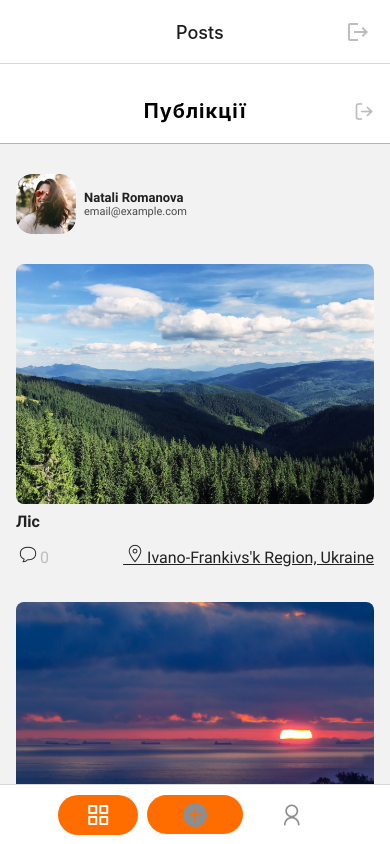
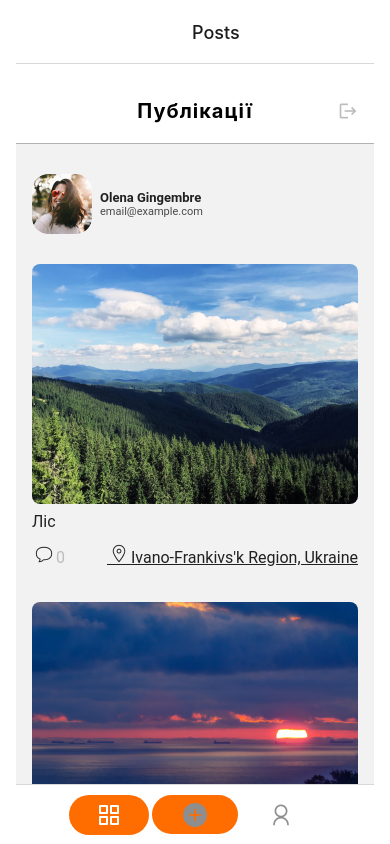
Before and after one commit to HelenaGingembre/rn-hw-5, a React Native app: screen /Posts in a window 390 px wide. Built offline with nearby package versions, Linux system fonts and the light colour scheme.

Commit message:
update nnavigation, expo-splash

```diff
--- a/App.js
+++ b/App.js
@@ -1,38 +1,109 @@
-import React, { useState } from 'react';
+import React, { useCallback, useState, useEffect } from 'react';
+import { View, StyleSheet } from 'react-native';
 import { NavigationContainer } from '@react-navigation/native';
-import { createStackNavigator } from '@react-navigation/stack';
-// import { useFonts } from 'expo-font';
+import * as SplashScreen from 'expo-splash-screen';
+
+import { useFonts } from 'expo-font';
 import * as Font from 'expo-font';
-// import { AppLoading } from 'expo';
-import AppLoading from 'expo-app-loading';
 
 import { Platform } from 'react-native';
-import { Registration } from './Screens/auth/RegistrationScreen';
-import { Login } from './Screens/auth/LoginScreen';
-import { Home } from './Screens/main/Home';
 
 import { useRoute } from './router';
 
-const loadApplication = async () => {
-    await Font.loadAsync({
+// import { Feather, AntDesign, MaterialIcons } from '@expo/vector-icons';
+
+export default function App() {
+    console.log(Platform.OS);
+
+    // const [appIsReady, setAppIsReady] = useState(false);
+    const routing = useRoute(true);
+
+    const [fontsLoaded] = useFonts({
         'Roboto-Bold': require('./assets/fonts/Roboto/Roboto-Bold.ttf'),
         'Roboto-Regular': require('./assets/fonts/Roboto/Roboto-Regular.ttf'),
     });
-};
 
-export default function App() {
-    console.log(Platform.OS);
-    const [iasReady, setIasReady] = useState(false);
-    const routing = useRoute(1);
+    /* useEffect(() => {
+        async function prepare() {
+            try {
+                console.log('Pre-load fonts');
+                await SplashScreen.preventAutoHideAsync();
+            } catch (e) {
+                console.log('error load fonts');
+                console.warn(e);
+            }
+        }
+        prepare();
+    }, []);
 
-    if (!iasReady) {
-        return (
-            <AppLoading
-                startAsync={loadApplication}
-                onFinish={() => setIasReady(true)}
-                onError={console.log('error loading fonts')}
-            />
-        );
+    if (!fontsLoaded) {
+        console.log('error fonts loader');
+        // return undefined;
+        return null;
+    } else {
+        SplashScreen.hideAsync();
     }
-    return <NavigationContainer>{routing}</NavigationContainer>;
+*/
+    const onFontsLoaded = useCallback(async () => {
+        if (fontsLoaded) {
+            await SplashScreen.hideAsync();
+        }
+    }, [fontsLoaded]);
+
+    if (!fontsLoaded) {
+        return null;
+    }
+    /*
+    useEffect(() => {
+        async function prepare() {
+            try {
+                // Keep the splash screen visible while we fetch resources
+                await SplashScreen.preventAutoHideAsync();
+                // Pre-load fonts, make any API calls you need to do here
+                console.log('Pre-load fonts');
+                await Font.loadAsync({
+                    'Roboto-Bold': require('./assets/fonts/Roboto/Roboto-Bold.ttf'),
+                    'Roboto-Regular': require('./assets/fonts/Roboto/Roboto-Regular.ttf'),
+                });
+                // await Font.loadAsync(Feather.font);
+                // await Font.loadAsync(AntDesign.font);
+                // await Font.loadAsync(MaterialIcons.font);
+            } catch (e) {
+                console.log('error load fonts');
+                console.warn(e);
+            } finally {
+                // Tell the application to render
+                setAppIsReady(true);
+            }
+        }
+        prepare();
+    }, []);
+
+    const onLayoutRootView = useCallback(async () => {
+        if (appIsReady) {
+            // This tells the splash screen to hide immediately! If we call this after
+            // `setAppIsReady`, then we may see a blank screen while the app is
+            // loading its initial state and rendering its first pixels. So instead,
+            // we hide the splash screen once we know the root view has already
+            // performed layout.
+            await SplashScreen.hideAsync();
+        }
+    }, [appIsReady]);
+
+    if (!appIsReady) {
+        return null;
+    }
+*/
+    return (
+        <View style={styles.container} onLayout={onFontsLoaded}>
+            <NavigationContainer>{routing}</NavigationContainer>
+        </View>
+    );
 }
+const styles = StyleSheet.create({
+    container: {
+        flex: 1,
+        justifyContent: 'center',
+        marginHorizontal: 16,
+    },
+});
--- a/Screens/auth/LoginScreen.js
+++ b/Screens/auth/LoginScreen.js
@@ -52,7 +52,7 @@ export const Login = ({ navigation }) => {
     const keyboardHideAndSubmit = () => {
         setIsShowKeyboard(false);
         Keyboard.dismiss();
-        navigation.navigate('Home');
+
         console.log('Login Form state:', state);
     };
 
@@ -117,7 +117,10 @@ export const Login = ({ navigation }) => {
                                 <TouchableOpacity
                                     activeOpacity={0.8}
                                     style={styles.btn}
-                                    onPress={() => keyboardHideAndSubmit()}
+                                    onPress={() => {
+                                        keyboardHideAndSubmit();
+                                        navigation.navigate('Posts');
+                                    }}
                                 >
                                     <Text style={styles.btnTitle}>Увійти</Text>
                                 </TouchableOpacity>
--- a/Screens/main/CreatePostsScreen.js
+++ b/Screens/main/CreatePostsScreen.js
@@ -73,7 +73,7 @@ export const CreatePostsScreen = ({}) => {
                                 />
                             </View>
                             <View>
-                                {/* //! ---------- Кнопка: Зареєструватися -------- */}
+                                {/* //! ---------- Кнопка: Створити -------- */}
                                 <TouchableOpacity
                                     activeOpacity={0.8}
                                     style={styles.btn}
--- a/Screens/main/Home.js
+++ b/Screens/main/Home.js
@@ -1,17 +1,18 @@
 import React from 'react';
-import { createBottomTabNavigator } from '@react-navigation/bottom-tabs';
+// import { createBottomTabNavigator } from '@react-navigation/bottom-tabs';
 
 import { StyleSheet, TouchableOpacity } from 'react-native';
-import { Feather, AntDesign, MaterialIcons } from '@expo/vector-icons';
 
 import { PostsScreen } from './PostsScreen';
-// import { CreatePostsScreen } from './CreatePostsScreen';
-// import { ProfileScreen } from './ProfileScreen';
+import { User } from '../../components/user';
 
-const Tabs = createBottomTabNavigator();
-
-export const Home = ({ navigation }) => {
-    return <PostsScreen></PostsScreen>;
+export const Home = () => {
+    return (
+        <View style={styles.container}>
+            {/* <User /> */}
+            <PostsScreen />
+        </View>
+    );
 };
 
 const styles = StyleSheet.create({
--- a/Screens/main/PostsScreen.js
+++ b/Screens/main/PostsScreen.js
@@ -11,7 +11,7 @@ import photo2 from '../../assets/images/post_2.png';
 export const PostsScreen = () => {
     return (
         <View style={styles.container}>
-            <Header title="Публікції" out={true} />
+            <Header title="Публікaції" out={true} />
             <ScrollView style={styles.main}>
                 <User />
                 <Publication
--- a/components/header.js
+++ b/components/header.js
@@ -1,6 +1,6 @@
 import { StyleSheet, Text, View } from 'react-native';
 
-import { Feather } from '@expo/vector-icons';
+import { Feather, MaterialIcons } from '@expo/vector-icons';
 
 export const Header = ({ title, out }) => {
     return (
@@ -11,8 +11,8 @@ export const Header = ({ title, out }) => {
                 color={out ? '#FFF' : 'rgba(33, 33, 33, 0.8'}
             />
             <Text style={styles.headerText}>{title}</Text>
-            <Feather
-                name="log-out"
+            <MaterialIcons
+                name="logout"
                 size={20}
                 color={out ? '#BDBDBD' : '#FFF'}
             />
--- a/components/publications.js
+++ b/components/publications.js
@@ -39,18 +39,18 @@ const styles = StyleSheet.create({
         borderRadius: 8,
     },
     publicationTitle: {
-        fontFamily: 'Roboto-Bold',
+        fontFamily: 'Roboto',
         fontSize: 16,
         marginTop: 8,
         color: '#212121',
     },
     comments: {
-        fontFamily: 'Roboto-Regular',
+        fontFamily: 'Roboto',
         fontSize: 16,
         color: '#BDBDBD',
     },
     location: {
-        fontFamily: 'Roboto-Regular',
+        fontFamily: 'Roboto',
         fontSize: 16,
         textDecorationLine: 'underline',
         color: '#212121',
--- a/components/user.js
+++ b/components/user.js
@@ -8,7 +8,7 @@ export const User = () => {
                 source={require('../assets/images/avatar.png')}
             />
             <View style={styles.userText}>
-                <Text style={styles.name}>Natali Romanova</Text>
+                <Text style={styles.name}>Olena Gingembre</Text>
                 <Text style={styles.email}>email@example.com</Text>
             </View>
         </View>
@@ -32,13 +32,13 @@ const styles = StyleSheet.create({
         justifyContent: 'center',
     },
     name: {
-        fontFamily: 'Roboto-Bold',
+        fontFamily: 'Roboto',
         fontSize: 13,
-
+        fontWeight: 700,
         color: '#212121',
     },
     email: {
-        fontFamily: 'Roboto-Regular',
+        fontFamily: 'Roboto',
         fontSize: 11,
 
         color: '#rgba(33, 33, 33, 0.8)',
--- a/package.json
+++ b/package.json
@@ -20,6 +20,7 @@
         "expo-app-loading": "^2.1.1",
         "expo-cli": "^1.0.0",
         "expo-font": "^11.0.1",
+        "expo-splash-screen": "^0.17.5",
         "expo-status-bar": "~1.4.2",
         "react": "18.1.0",
         "react-dom": "^18.1.0",
--- a/router.js
+++ b/router.js
@@ -36,16 +36,17 @@ export const useRoute = isAuth => {
                     name="Login"
                     component={Login}
                 />
-                <AuthStack.Screen name="Home" component={Home} />
+                <AuthStack.Screen
+                    component={Home}
+                    name="Posts"
+                    options={{ headerTitleAlign: 'center' }}
+                />
             </AuthStack.Navigator>
         );
     }
     return (
         <MainTabs.Navigator
             initialRouteName="Posts"
-            // tabBarOptions={{
-            //     showLabel: false,
-            // }}
             screenOptions={{
                 tabBarShowLabel: false,
                 tabBarStyle: [{ display: 'flex' }, null],
@@ -62,22 +63,8 @@ export const useRoute = isAuth => {
                 component={PostsScreen}
                 options={{
                     headerShown: true,
+                    tabBarShowLabel: false,
                     headerTitleStyle: { marginLeft: 160 },
-                    headerRight: () => (
-                        <TouchableOpacity
-                            style={{ marginRight: 20 }}
-                            onPress={() => {
-                                navigation.navigate('Login');
-                            }}
-                        >
-                            <MaterialIcons
-                                name="logout"
-                                size={24}
-                                color="#BDBDBD"
-                            />
-                        </TouchableOpacity>
-                    ),
-
                     tabBarIcon: ({ focused, size, color }) => (
                         <Feather
                             name="grid"
@@ -94,6 +81,7 @@ export const useRoute = isAuth => {
                 component={CreatePostsScreen}
                 options={{
                     headerShown: true,
+                    tabBarShowLabel: false,
                     tabBarIcon: ({ focused, size, color }) => (
                         <AntDesign
                             name="pluscircle"
@@ -115,6 +103,7 @@ export const useRoute = isAuth => {
                 component={ProfileScreen}
                 options={{
                     headerShown: false,
+                    tabBarShowLabel: false,
                     tabBarIcon: ({ focused, size, color }) => (
                         <AntDesign
                             style={focused && styles.focusNav}
```
Also changed, not shown: Screens/auth/RegistrationScreen.js (+5 -2 lines), 2 other files (tests, documents, lock files or other folders).
